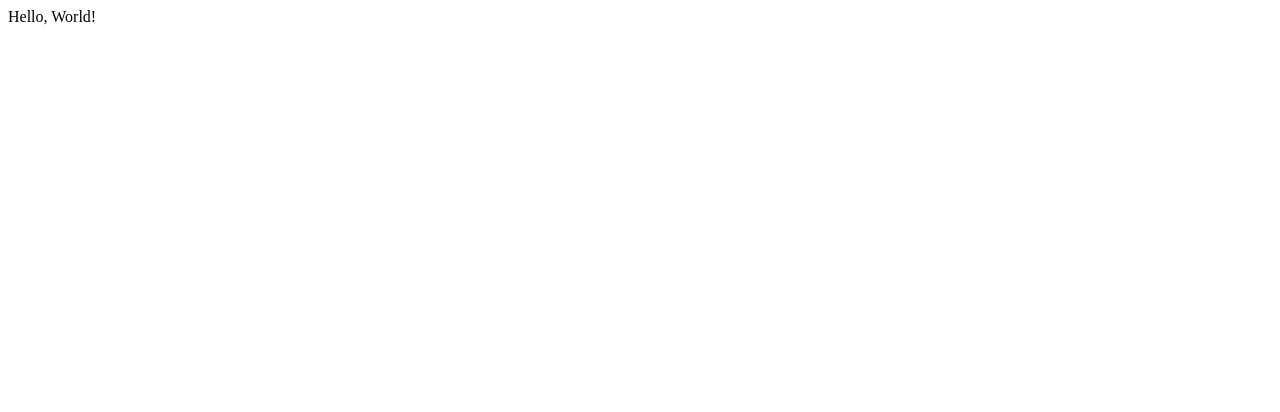
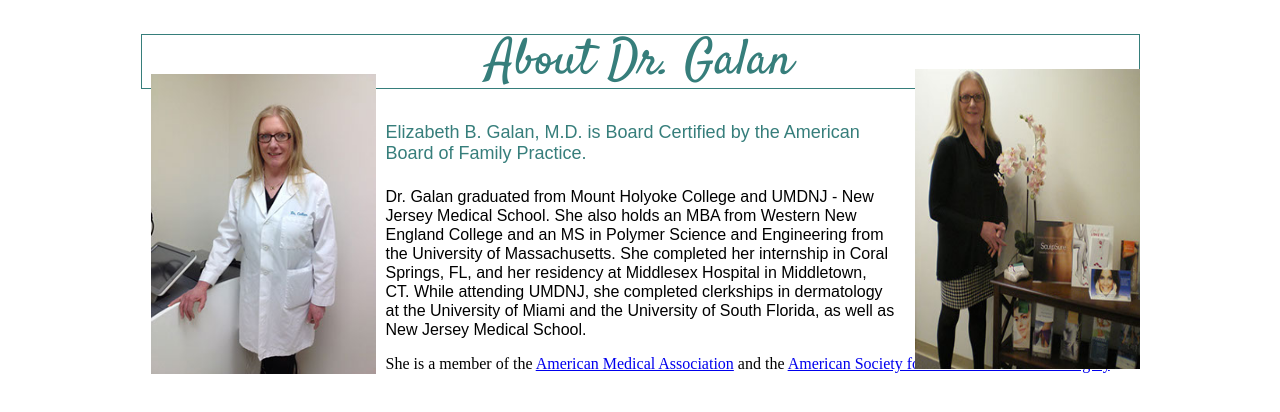
Before and after one commit to michael02031999/RE_HTML, a plain HTML site: page index.html in a window 1280 px wide. Drawn offline with Linux system fonts and the light colour scheme; files whose address does not match are found by name.

Commit message:
New Website Dr

```diff
--- /dev/null
+++ b/css/main.css
@@ -0,0 +1,58 @@
+body {
+	width: 999px;
+	min-height: 775px;
+	display: block;
+	position: relative;
+	background-color: transparent;
+	margin-left: auto;
+	margin-right: auto;
+}
+
+body img {
+	float: left;
+	margin: 10px;
+	margin-top: 40px;
+	width: 225px;
+	height: 300px;
+}
+
+.second-image {
+	position: relative;
+	float: right;
+	margin: 10px;
+	margin-top: -5px;
+	width: 225px;
+	height: 300px;
+	overflow: visible;
+}
+
+.website-wrapper h1{
+	box-sizing: border-box;
+	color: #367E7B;
+	border: solid;
+	border-width: 1px;
+    font-family: 'Satisfy', sans-serif;
+    font-size: 50px;
+    font-weight: 400;
+    line-height: 53px;
+    text-align: center;
+    padding: 0px;
+
+}
+
+h2 {
+	text-align: left;
+	color: #367E7B;
+    font-family: muli, sans-serif;
+    font-size: 18px;
+    font-weight: 400;
+    padding: 0px 0px 7px;
+}
+
+.inner-body {
+	line-height: 19px;
+	font-family: muli, sans-serif;
+    font-size: 16px;
+    font-weight: 300;
+    padding: 0px;
+}
--- a/index.html
+++ b/index.html
@@ -1,3 +1,34 @@
-<p>
-	Hello, World!
-</p>
+<!DOCTYPE html>
+<html>
+<head>
+	<title>Dr. Galan | Litchfield Laser Skin Care | Torrington, CT | Make Your Skin Smile.</title>
+	<meta charset="utf-8">
+	<link href='https://fonts.googleapis.com/css?family=Satisfy' rel='stylesheet'>
+	<link rel="stylesheet" href="css/main.css">
+</head>
+<body>
+	<div>
+		<img src="/Users/michaelgalan/repos/RE:_HTML/images/drgalan-webconverted.jpg">
+		<div class="second-image">
+			<img src="/Users/michaelgalan/repos/RE:_HTML/images/drgalan6-webconverted.jpg">
+		</div>
+	</div>
+	<div class="website-wrapper">
+
+			<h1>About Dr. Galan</h1>
+
+			<h2>Elizabeth B. Galan, M.D. is Board Certified by the American Board of Family Practice.</h2>
+
+		<div>
+			<p class="inner-body">
+				Dr. Galan graduated from Mount Holyoke College and UMDNJ - New Jersey Medical School. She also holds an MBA from Western New England College and an MS in Polymer Science and Engineering from the University of Massachusetts.
+
+				She completed her internship in Coral Springs, FL, and her residency at Middlesex Hospital in Middletown, CT. While attending UMDNJ, she completed clerkships in dermatology at the University of Miami and the University of South Florida, as well as New Jersey Medical School.
+			<div>
+				She is a member of the <a href="https://www.ama-assn.org/about/publications-newsletters/alexa-flash-briefing-news-ama">American Medical Association</a> and the <a href="https://aslms.org/">American Society for Laser Medicine and Surgery</a>.
+			</div>
+			</p>
+		</div>
+	</div>
+</body>
+</html>
```
Also changed, not shown: images/drgalan-webconverted.jpg (added), images/drgalan6-webconverted.jpg (added), 1 other file.
